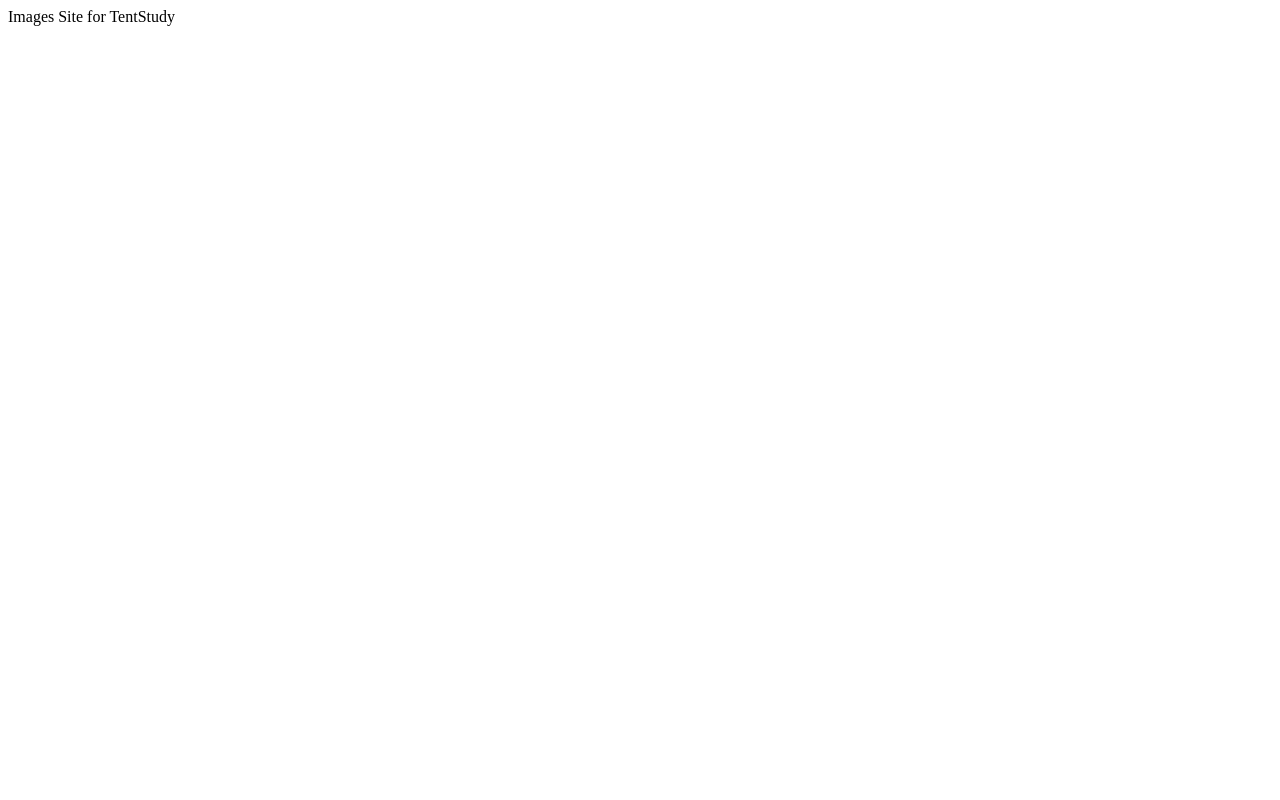
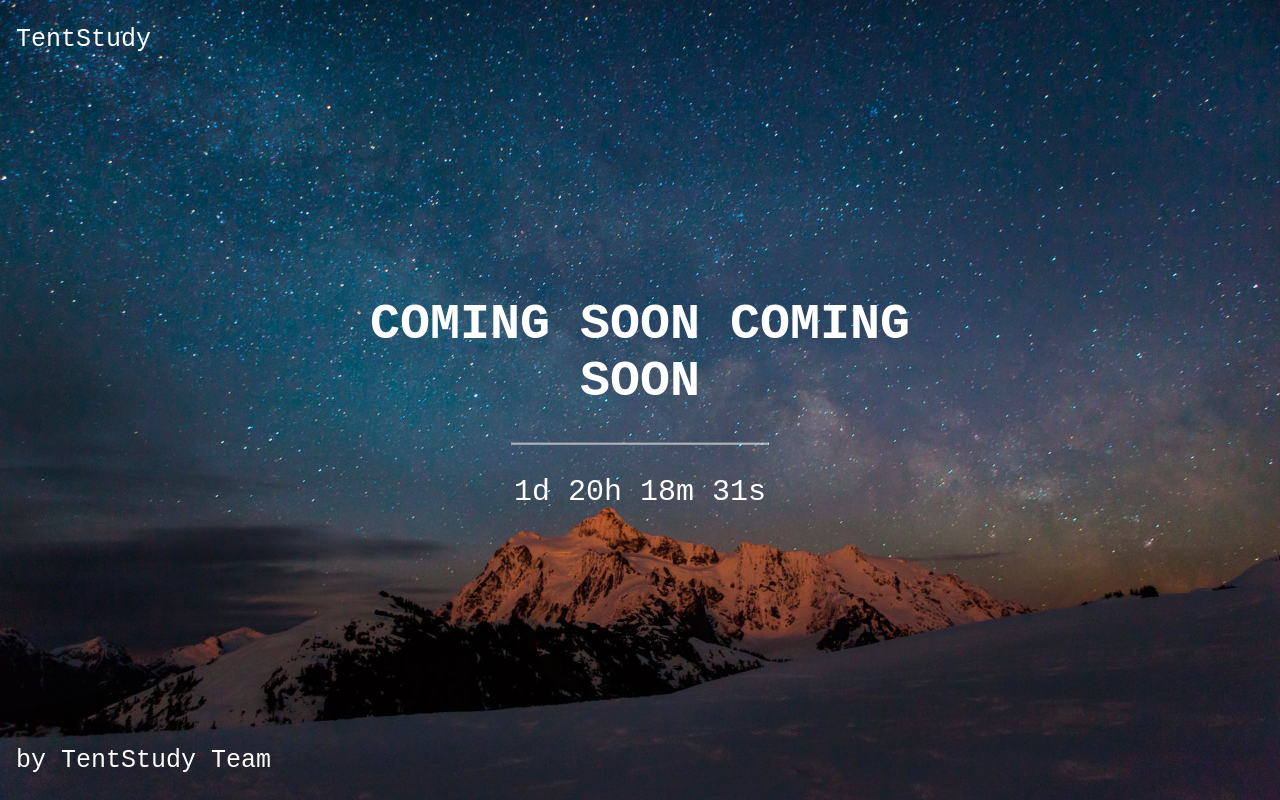
Before and after one commit to tentstudy/images, a plain HTML site: page index.html in a window 1280 px wide. Drawn offline with Linux system fonts and the light colour scheme.

Commit message:
Update index.html

```diff
--- a/index.html
+++ b/index.html
@@ -1 +1,52 @@
-Images Site for TentStudy
+
+<!DOCTYPE html>
+<html>
+<title>TentStudy - Comming soon</title>
+<link rel="shortcut icon" href="/favicon.png">
+<style>body,html{height:100%;margin:0;}.bgimg{background-image:url('/bg.jpg');height:100%;background-position:center;background-size:cover;position:relative;color:white;font-family:"Courier New",Courier,monospace;font-size:25px;}.topleft{position:absolute;top:0;left:16px;}.bottomleft{position:absolute;bottom:0;left:16px;}.middle{position:absolute;top:50%;left:50%;transform:translate(-50%,-50%);text-align:center;}hr{margin:auto;width:40%;}</style>
+<body>
+<div class="bgimg">
+<div class="topleft">
+<p>TentStudy</p>
+</div>
+<div class="middle">
+<h1>COMING SOON COMING SOON</h1>
+<hr>
+<p id="demo" style="font-size:30px"></p>
+</div>
+<div class="bottomleft">
+<p>by TentStudy Team</p>
+</div>
+</div>
+<script>
+// Set the date we're counting down to
+var countDownDate = new Date("July 10, 2017 00:00:00").getTime();
+
+// Update the count down every 1 second
+var countdownfunction = setInterval(function() {
+
+    // Get todays date and time
+    var now = new Date().getTime();
+
+    // Find the distance between now an the count down date
+    var distance = countDownDate - now;
+
+    // Time calculations for days, hours, minutes and seconds
+    var days = Math.floor(distance / (1000 * 60 * 60 * 24));
+    var hours = Math.floor((distance % (1000 * 60 * 60 * 24)) / (1000 * 60 * 60));
+    var minutes = Math.floor((distance % (1000 * 60 * 60)) / (1000 * 60));
+    var seconds = Math.floor((distance % (1000 * 60)) / 1000);
+
+    // Output the result in an element with id="demo"
+    document.getElementById("demo").innerHTML = days + "d " + hours + "h "
+    + minutes + "m " + seconds + "s ";
+
+    // If the count down is over, write some text
+    if (distance < 0) {
+        clearInterval(countdownfunction);
+        document.getElementById("demo").innerHTML = "EXPIRED";
+    }
+}, 1000);
+</script>
+</body>
+</html>
```
